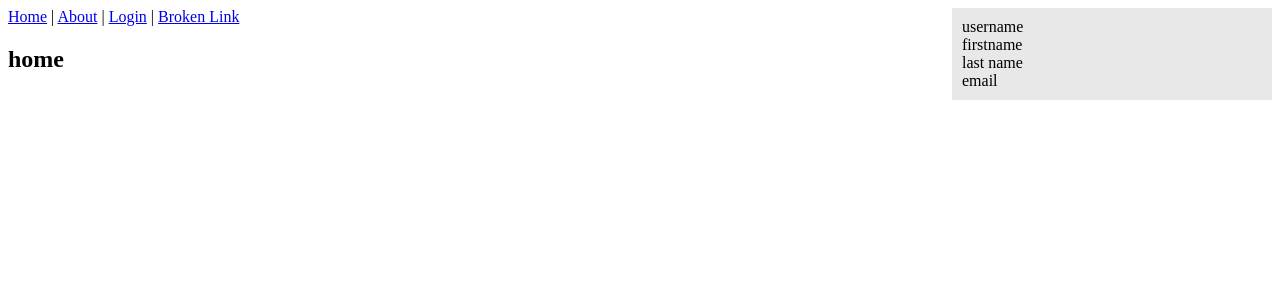
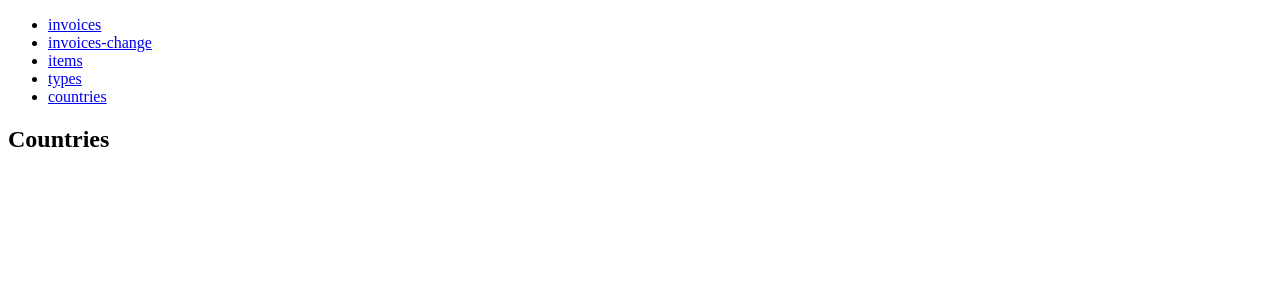
Before and after one commit to raminshahbazi/invoice-front-vue, a Vue app: page /countries in a window 1280 px wide. Shown: the top 300 px of the page. Built offline with nearby package versions, Linux system fonts and the light colour scheme; no server answers.

Commit message:
feat: added vue-router and pages.

```diff
--- a/package.json
+++ b/package.json
@@ -8,9 +8,10 @@
     "lint": "vue-cli-service lint"
   },
   "dependencies": {
+    "axios": "latest",
     "core-js": "^3.6.5",
     "vue": "^3.0.0",
-    "axios": "latest"
+    "vue-router": "^4.0.12"
   },
   "devDependencies": {
     "@vue/cli-plugin-babel": "~4.5.0",
--- a/src/App.vue
+++ b/src/App.vue
@@ -1,60 +1,71 @@
 
 <script setup>
-import { ref, computed, onMounted } from 'vue'
-import Home from './components/Home'
-import Login from './components/Login'
-import About from './components/About.vue'
-import NotFound from './components/NotFound'
-import User from './components/User'
-import {getCookie} from "@/utils/cookieHelper";
+import {  onMounted } from 'vue'
+// import Home from './components/Home'
+// import Login from './components/Login'
+// import About from './components/About.vue'
+// import NotFound from './components/NotFound'
+// import Counter from './components/Counter'
+// import {getCookie} from "@/utils/cookieHelper";
 
-const routes = {
-  '/': Home,
-  '/about': About,
-  '/login': Login
-}
+// const routes = {
+//   '/': Home,
+//   '/about': About,
+//   '/login': Login
+// }
 
-
-const userInfo = ref({})
-const currentPath = ref(window.location.hash)
-
-window.addEventListener('hashchange', () => {
-  currentPath.value = window.location.hash
-})
-
-const currentView = computed(() => {
-  return routes[currentPath.value.slice(1) || '/'] || NotFound
-})
-
-const getUserDate = () => {
-  const token = getCookie("token")
-
-  const myHeaders = new Headers();
-  myHeaders.append("Authorization", `Token ${token}`);
-
-  const requestOptions = {
-    method: 'GET',
-    headers: myHeaders,
-    redirect: 'follow'
-  };
-
-  fetch("api/user-info/", requestOptions)
-      .then(response => response.json())
-      .then(result => userInfo.value = result[0])
-      .catch(error => console.log('error', error));
-}
+// const mamad = ref(3)
+//
+// const incrementMamad = () => {
+//   mamad.value ++
+// }
+//
+// const userInfo = ref({})
+// const currentPath = ref(window.location.hash)
+//
+// window.addEventListener('hashchange', () => {
+//   currentPath.value = window.location.hash
+// })
+//
+// const currentView = computed(() => {
+//   return routes[currentPath.value.slice(1) || '/'] || NotFound
+// })
+//
+// const getUserDate = () => {
+//   const token = getCookie("token")
+//
+//   const myHeaders = new Headers();
+//   myHeaders.append("Authorization", `Token ${token}`);
+//
+//   const requestOptions = {
+//     method: 'GET',
+//     headers: myHeaders,
+//     redirect: 'follow'
+//   };
+//
+//   fetch("api/user-info/", requestOptions)
+//       .then(response => response.json())
+//       .then(result => userInfo.value = result[0])
+//       .catch(error => console.log('error', error));
+// }
 
 onMounted(() => {
-  getUserDate()
+  console.log("mount")
+//   getUserDate()
 })
 </script>
 
 <template>
-  <a href="#/">Home</a> |
-  <a href="#/about">About</a> |
-  <a href="#/login">Login</a> |
-  <a href="#/non-existent-path">Broken Link</a>
-  <User :userInfo=userInfo />
+  <router-view></router-view>
+  <h2>dafadfdf</h2>
+<!--  {{mamad}}-->
+<!--  <Counter :name="mamad" :vf="incrementMamad"/>-->
+<!--  <br/>-->
+<!--  <a href="#/">Home</a> |-->
+<!--  <a href="#/about">About</a> |-->
+<!--  <a href="#/login">Login</a> |-->
+<!--  <a href="#/non-existent-path">Broken Link</a>-->
+<!--  <User :userInfo=userInfo />-->
 
-  <component :is="currentView" />
+<!--  <component :is="currentView" />-->
 </template>
--- /dev/null
+++ b/src/App2.vue
@@ -0,0 +1,23 @@
+<template>
+  <ul>
+    <li v-for="i in routs" :key="i">
+      <router-link :to="`/${i}`"> {{ i }} </router-link>
+    </li>
+  </ul>
+  <router-view></router-view>
+</template>
+
+<script setup>
+
+const routs = [
+    'invoices',
+    'invoices-change',
+    'items',
+    'types',
+    'countries',
+]
+</script>
+
+<style>
+
+</style>
--- /dev/null
+++ b/src/components/Counter.vue
@@ -0,0 +1,77 @@
+
+
+<script setup>
+import { ref, onMounted, defineProps } from 'vue'
+
+const count = ref(0)
+const awesome = ref(true)
+const type = ref("")
+
+const changeType = (t) => {
+  console.log("fsfs")
+  type.value = t
+}
+
+// functions that mutate state and trigger updates
+function increment() {
+  count.value++
+}
+
+const props = defineProps(['name', 'vf'])
+
+function propIncrementCounter() {
+  props.vf()
+}
+
+// lifecycle hooks
+onMounted(() => {
+  console.log(`The initial count is ${count.value}.`)
+  console.log(props)
+})
+
+
+</script>
+
+<template >
+
+  <button v-on:click="propIncrementCounter">
+    {{name}}
+  </button>
+  <br/>
+  <button v-on:click="changeType('A')">
+    type a
+  </button>
+  <button v-on:click="changeType('B')">
+    type b
+  </button>
+  <button v-on:click="changeType('C')">
+    type c
+  </button>
+  <button v-on:click="changeType('')">
+    empty
+  </button>
+  <br/>
+  <div>
+    <h1 v-if="type === 'A'">
+      Type A
+    </h1>
+    <h2 v-else-if="type === 'B'">
+        Type B
+    </h2>
+    <div v-else-if="type === 'C'">
+      Type C
+    </div>
+    <h4 v-else>
+      not type A , B, C
+    </h4>
+    <br/>
+    <button @click="awesome = !awesome">Toggle</button>
+
+    <h1 v-if="awesome">Vue is awesome!</h1>
+    <h1 v-else>Oh no 😢</h1>
+    <br/>
+    <button @click="increment">
+      Count is: {{ count }}
+    </button>
+  </div>
+</template>
--- a/src/main.js
+++ b/src/main.js
@@ -1,4 +1,6 @@
 import { createApp } from 'vue'
-import App from './App.vue'
+import App2 from './App2.vue'
+import router from './utils/router'
 
-createApp(App).mount('#app')
+const app = createApp(App2).use(router)
+app.mount('#app')
--- /dev/null
+++ b/src/pages/Countries.vue
@@ -0,0 +1,15 @@
+<template>
+  <h2>
+    Countries
+  </h2>
+</template>
+
+<script>
+export default {
+name: "Countries"
+}
+</script>
+
+<style scoped>
+
+</style>
--- /dev/null
+++ b/src/pages/InvoiceChanges.vue
@@ -0,0 +1,15 @@
+<template>
+  <h2>
+    InvoiceChanges
+  </h2>
+</template>
+
+<script>
+export default {
+name: "InvoiceChanges"
+}
+</script>
+
+<style scoped>
+
+</style>
--- /dev/null
+++ b/src/pages/Invoices.vue
@@ -0,0 +1,15 @@
+<template>
+<h2>
+  Invoices
+</h2>
+</template>
+
+<script>
+export default {
+name: "Invoices"
+}
+</script>
+
+<style scoped>
+
+</style>
--- /dev/null
+++ b/src/pages/Items.vue
@@ -0,0 +1,15 @@
+<template>
+<h2>
+  Items
+</h2>
+</template>
+
+<script>
+export default {
+name: "Items"
+}
+</script>
+
+<style scoped>
+
+</style>
--- /dev/null
+++ b/src/pages/Types.vue
@@ -0,0 +1,15 @@
+<template>
+  <h2>
+    Types
+  </h2>
+</template>
+
+<script>
+export default {
+name: "Types"
+}
+</script>
+
+<style scoped>
+
+</style>
--- /dev/null
+++ b/src/utils/router.js
@@ -0,0 +1,19 @@
+import { createRouter, createWebHistory } from "vue-router";
+import Invoices from "../pages/Invoices";
+import InvoiceChanges from "../pages/InvoiceChanges";
+import Items from "../pages/Items";
+import Types from "../pages/Types";
+import Countries from "../pages/Countries";
+
+const routes = [
+  {path: "/invoices", component: Invoices},
+  {path: "/invoices-change", component: InvoiceChanges},
+  {path: "/items", component: Items},
+  {path: "/types", component: Types},
+  {path: "/countries", component: Countries}
+]
+
+export default createRouter({
+  history: createWebHistory(),
+  routes
+});
```
Also changed, not shown: 2 other files (tests, documents, lock files or other folders).
